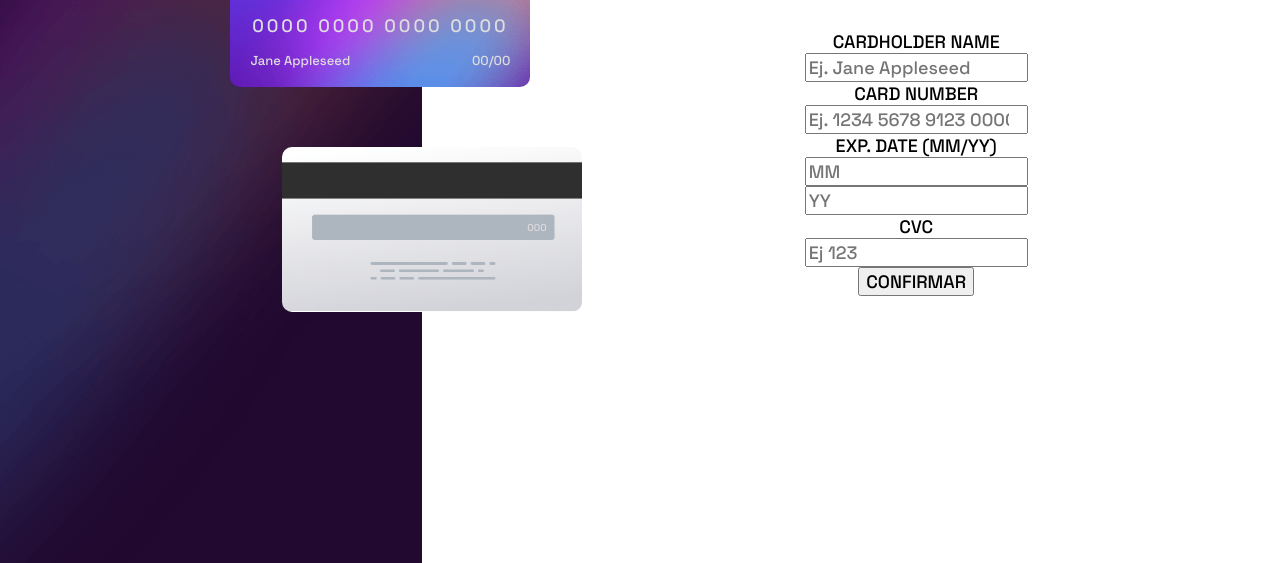
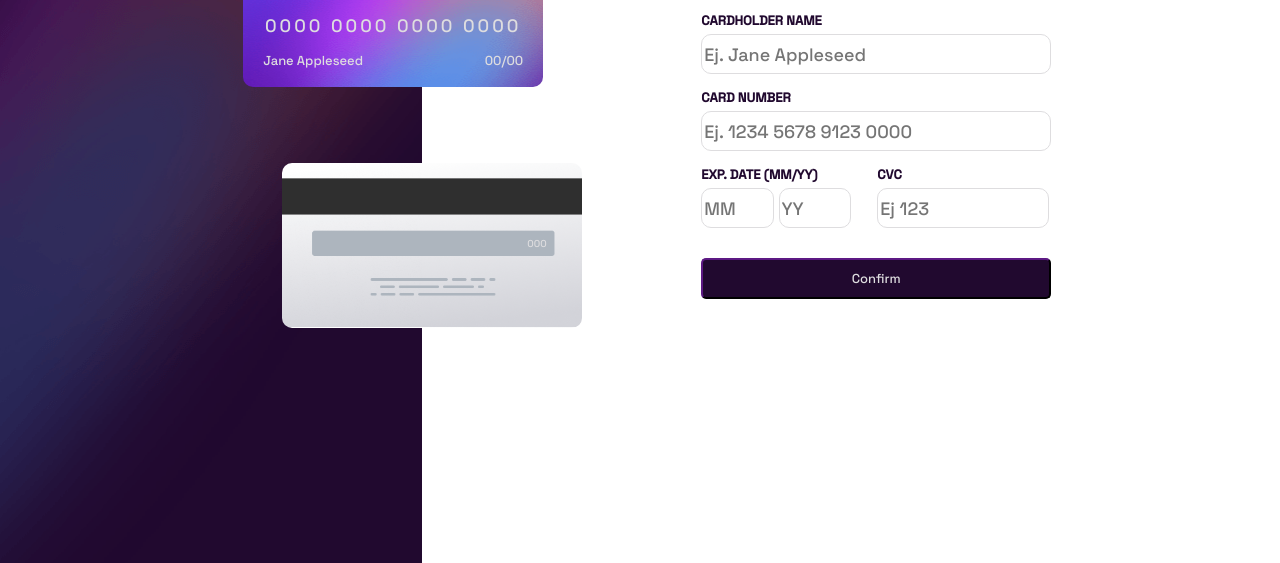
Before and after one commit to MateoGeuna/frontendmentor-cards, a plain HTML site: page index.html in a window 1280 px wide. Shown: the part 237-800 px from the top of the page. Drawn offline with Linux system fonts and the light colour scheme.

Commit message:
actualizacion 25/10

```diff
--- a/css/index.css
+++ b/css/index.css
@@ -7,14 +7,19 @@
     font-weight: 500;
     font-size: 18px;
 }
+
 :root {
     --light-grayish-violet: hsl(270, 3%, 87%);
     --dark-grayish-violet: hsl(279, 6%, 55%);
     --very-dark-violet: hsl(278, 68%, 11%);
-    --linear-gradient: hsl(249, 99%, 64%) to hsl(278, 94%, 30%);/*active input borders*/
-    --red: hsl(0, 100%, 66%);/*input errors*/
+    --linear-gradient: hsl(249, 99%, 64%) to hsl(278, 94%, 30%);
+    /*active input borders*/
+    --red: hsl(0, 100%, 66%);
+    /*input errors*/
 }
-html, body {
+
+html,
+body {
     width: 100%;
     height: 100%;
 }
@@ -38,18 +43,73 @@ main section.section-right {
     display: flex;
     justify-content: center;
     align-items: center;
-    padding-left: 130px;
+    padding-left: 50px;
 }
 
 section.section-right form#formulario {
-    display: flex;
-    flex-direction: column;
-    align-items: center;
+    max-width: 350px;
 }
+
+section.section-right form#formulario label,
+section.section-right form#formulario input {
+    display: block;
+    width: 100%;
+}
+
+section.section-right form#formulario input {
+    border-radius: 10px;
+    border: 1px solid var(--light-grayish-violet);
+    height: 40px;
+}
+
+section.section-right form#formulario label {
+    font-size: 13px;
+}
+
+section.section-right form#formulario button {
+    font-size: 13px;
+    background-color: var(--very-dark-violet);
+    color: var(--light-grayish-violet);
+    width: 100%;
+    border-radius: 5px;
+    border-color: var(--very-dark-violet);
+    padding: 10px 0px;
+}
+
+section.section-right form#formulario div.item-form {
+    margin-bottom: 15px;
+}
+
+section.section-right form#formulario div.item-form:last-child {
+    margin-top: 15px;
+}
+
+section.section-right form#formulario div.item-form label {
+    margin-bottom: 5px;
+    color: var(--very-dark-violet);
+    font-weight: 700;
+}
+
+section.section-right form#formulario div.item-form-50 {
+    display: inline-block;
+    width: 49%;
+}
+
+section.section-right form#formulario div.item-form-two-inputs {
+    padding-right: 20px;
+}
+
+section.section-right form#formulario div.item-form-two-inputs input {
+    width: 48%;
+    display: inline-block;
+}
+
+
+
 
 div.card.card-front {
     top: 20%;
-    left: 18%;
+    left: 19%;
     background-image: url(/images/bg-card-front.png);
     background-position: 50% 25%;
     width: 300px;
@@ -58,6 +118,7 @@ div.card.card-front {
     border-radius: 10px;
     color: var(--light-grayish-violet);
 }
+
 div.card.card-front p.numbers {
     text-align: center;
     letter-spacing: 3px;
@@ -71,12 +132,13 @@ div.card.card-front div.name-exp {
     justify-content: space-between;
     padding: 15px 20px;
 }
+
 div.card.card-front div.name-exp p {
     font-size: 13px;
 }
 
 section.section-left div.card-back {
-    top: 48%;
+    top: 50%;
     left: 22%;
     width: 300px;
     height: 164.64px;
@@ -90,6 +152,7 @@ section.section-left div.card-back {
     justify-content: center;
     background-size: contain;
 }
+
 section.section-left div.card-back p {
     padding-right: 35px;
     color: var(--light-grayish-violet);
@@ -97,7 +160,7 @@ section.section-left div.card-back p {
     padding-bottom: 3px;
 }
 
-img.card-logo{
+img.card-logo {
     padding: 15px;
     width: 90px;
     height: auto;
--- a/index.html
+++ b/index.html
@@ -28,22 +28,30 @@
       </div>
     </section>
     <section class="section-right">
-      <form id="formulario" action="">
-
+      <form id="formulario" action="javascript:void(0)">
+        <div class="item-form">
           <label for="card-name">CARDHOLDER NAME</label>
           <input type="text" name="card-name" id="card-name" placeholder="Ej. Jane Appleseed ">
-
+        </div>
+        <div class="item-form">
           <label for="card-number">CARD NUMBER</label>
           <input type="number" name="card-number" id="card-number" placeholder="Ej. 1234 5678 9123 0000">
+        </div>
 
+
+        <div class="item-form item-form-50 item-form-two-inputs" >
           <label for="date-exp">EXP. DATE (MM/YY)</label>
           <input type="number" name="date-exp-month" id="date-exp-month" placeholder="MM">
           <input type="number" name="date-exp-year" id="date-exp-year" placeholder="YY">
-
+        </div>
+        <div class="item-form item-form-50">
           <label for="number-security">CVC</label>
           <input type="number" name="number-security" id="number-security" placeholder="Ej 123">
+        </div>
 
-          <input type="submit" value="CONFIRMAR" id="submit" onclick="confirmCardData()">
+        <div class="item-form">
+          <button id="submit" onclick="confirmCardData()">Confirm</button>
+        </div>
 
       </form>
     </section>
```
